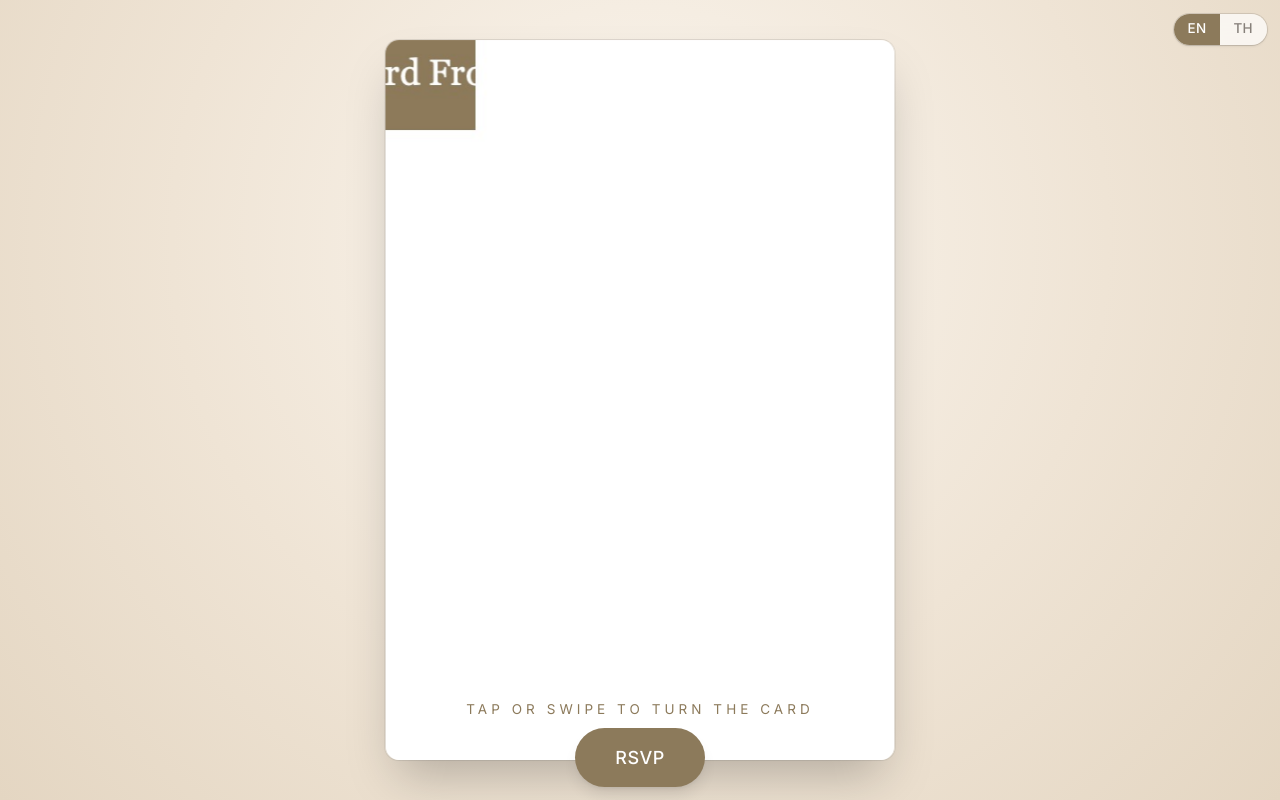
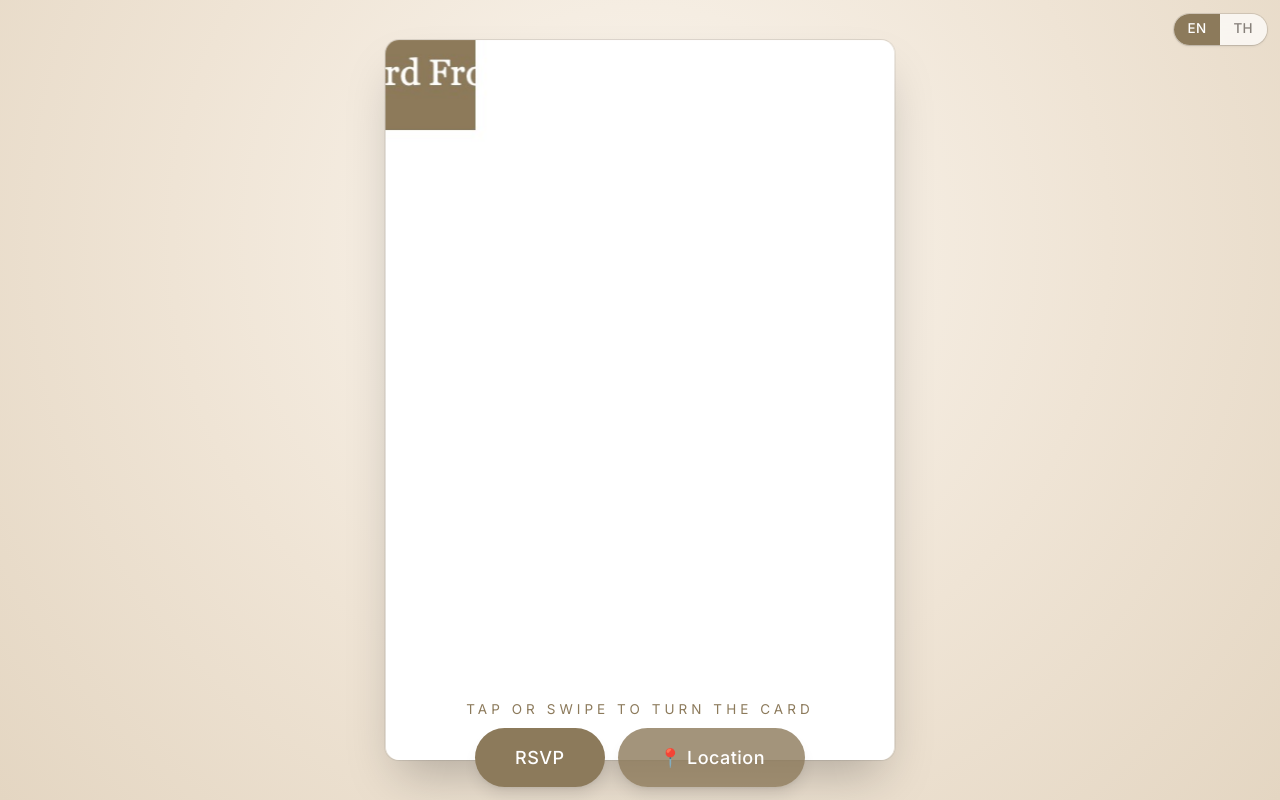
Before and after one commit to papob-boonpat/wedding-card, a Next.js app: page / in a window 1280 px wide. Both pictures are taken after a click on the button "Open the invitation". Built offline with nearby package versions, Linux system fonts and the light colour scheme; a web font is replaced by a local one.

Commit message:
apply location button

```diff
--- a/src/components/InvitationScene.tsx
+++ b/src/components/InvitationScene.tsx
@@ -123,12 +123,22 @@ export default function InvitationScene() {
             <p className="text-xs uppercase tracking-[0.3em] text-accent">
               {t("tapOrSwipe")}
             </p>
+            <div className="flex gap-3">
               <Link
                 href="/rsvp"
                 className="pointer-events-auto rounded-full bg-accent px-9 py-3.5 text-base font-medium tracking-wide text-white shadow-lg transition hover:brightness-110"
               >
                 {t("rsvp")}
               </Link>
+              <a
+                href="https://maps.app.goo.gl/KVVUaA1X7Y77XMs86"
+                target="_blank"
+                rel="noopener noreferrer"
+                className="pointer-events-auto rounded-full bg-accent/80 px-9 py-3.5 text-base font-medium tracking-wide text-white shadow-lg transition hover:brightness-110"
+              >
+                {t("location")}
+              </a>
+            </div>
           </motion.div>
         )}
       </AnimatePresence>
--- a/src/lib/i18n.ts
+++ b/src/lib/i18n.ts
@@ -7,6 +7,7 @@ export const dict = {
     openEnvelope: "Open the invitation",
     tapOrSwipe: "Tap or swipe to turn the card",
     rsvp: "RSVP",
+    location: "📍 Location",
     cardFront: "Front of the wedding invitation",
     cardBack: "Back of the wedding invitation",
     showFront: "Turn card to the front",
@@ -33,6 +34,7 @@ export const dict = {
     openEnvelope: "เปิดการ์ดเชิญ",
     tapOrSwipe: "แตะหรือปัดเพื่อพลิกการ์ด",
     rsvp: "ตอบรับคำเชิญ",
+    location: "📍 สถานที่",
     cardFront: "การ์ดเชิญงานแต่งงาน ด้านหน้า",
     cardBack: "การ์ดเชิญงานแต่งงาน ด้านหลัง",
     showFront: "พลิกไปด้านหน้าการ์ด",
```
Lines whose indentation alone changed are shown as unchanged.
